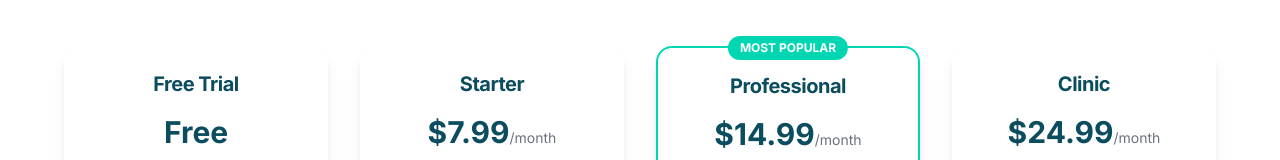
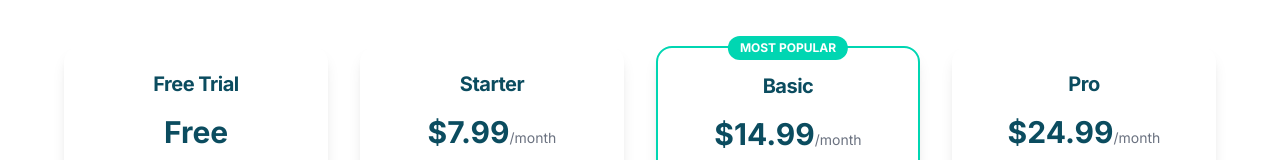
Before and after one commit to canaankimball/screenwise-website-builder, a React (Vite) app: page /pricing in a window 1280 px wide. Shown: the part 278-438 px from the top of the page. Built offline with nearby package versions, Linux system fonts and the light colour scheme.

Commit message:
Code edited in Lovable Code Editor
Edited UI in Lovable

```diff
--- a/src/pages/Pricing.tsx
+++ b/src/pages/Pricing.tsx
@@ -62,7 +62,7 @@ const Pricing = () => {
               ctaText="Get Started"
             />
             <PricingTier
-              title="Professional"
+              title="Basic"
               price="$14.99"
               clients="Up to 10 clients"
               features={["Access for 1 therapist", "Client access to YumEats app"]}
@@ -70,7 +70,7 @@ const Pricing = () => {
               isFeatured={true}
             />
             <PricingTier
-              title="Clinic"
+              title="Pro"
               price="$24.99"
               clients="Up to 20 clients"
               features={["Access for 1 therapist", "Client access to YumEats app"]}
```
